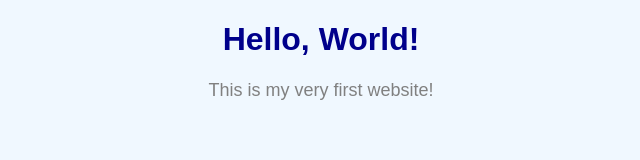
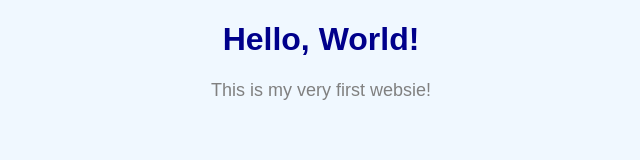
Before and after one commit to yakubayevv/2025_AUTM_EKA_WEB, a plain HTML site: page jofin/index.html in a window 1280 px wide. Shown: the full height of the page, 319-959 px from the left. Drawn offline with Linux system fonts and the light colour scheme.

Commit message:
jofin try

```diff
--- a/jofin/index.html
+++ b/jofin/index.html
@@ -6,6 +6,6 @@
 </head>
 <body>
   <h1>Hello, World! </h1>
-  <p>This is my very first website!</p>
+  <p>This is my very first websie!</p>
 </body>
 </html>
```
